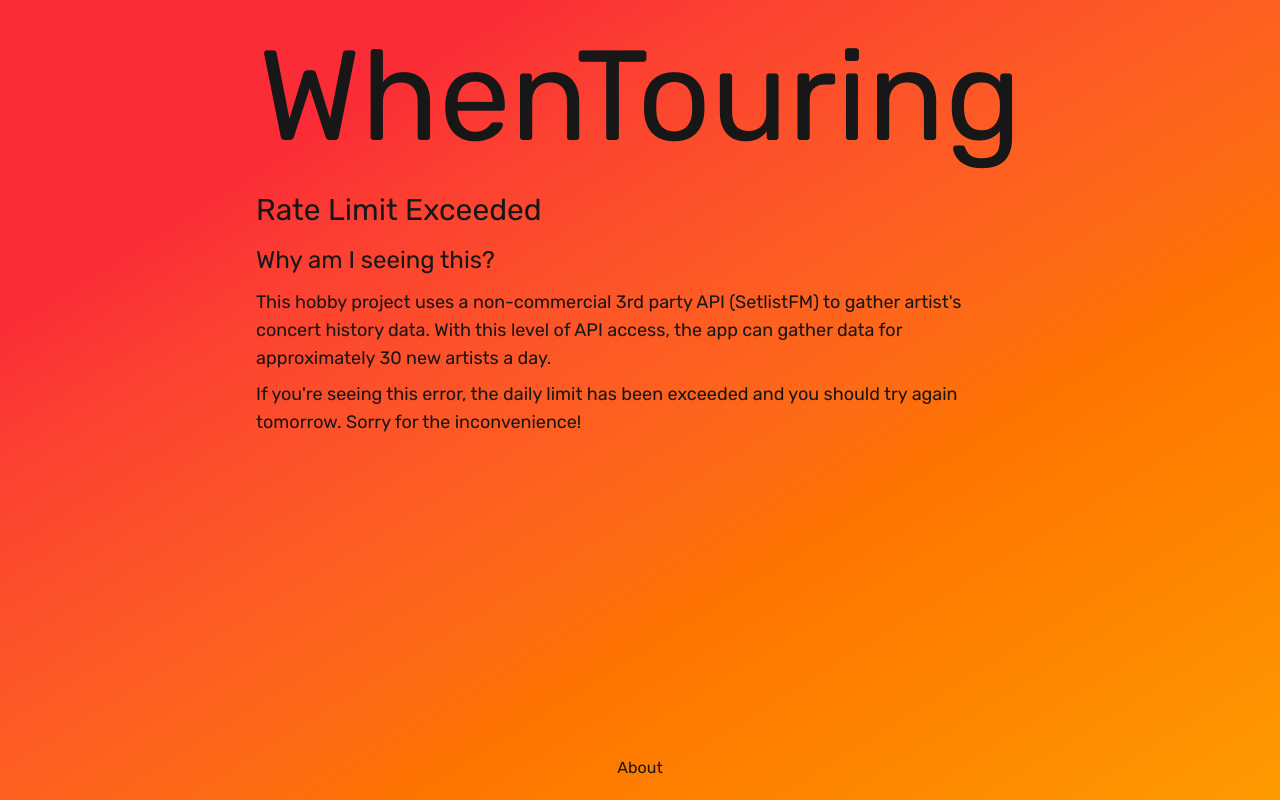
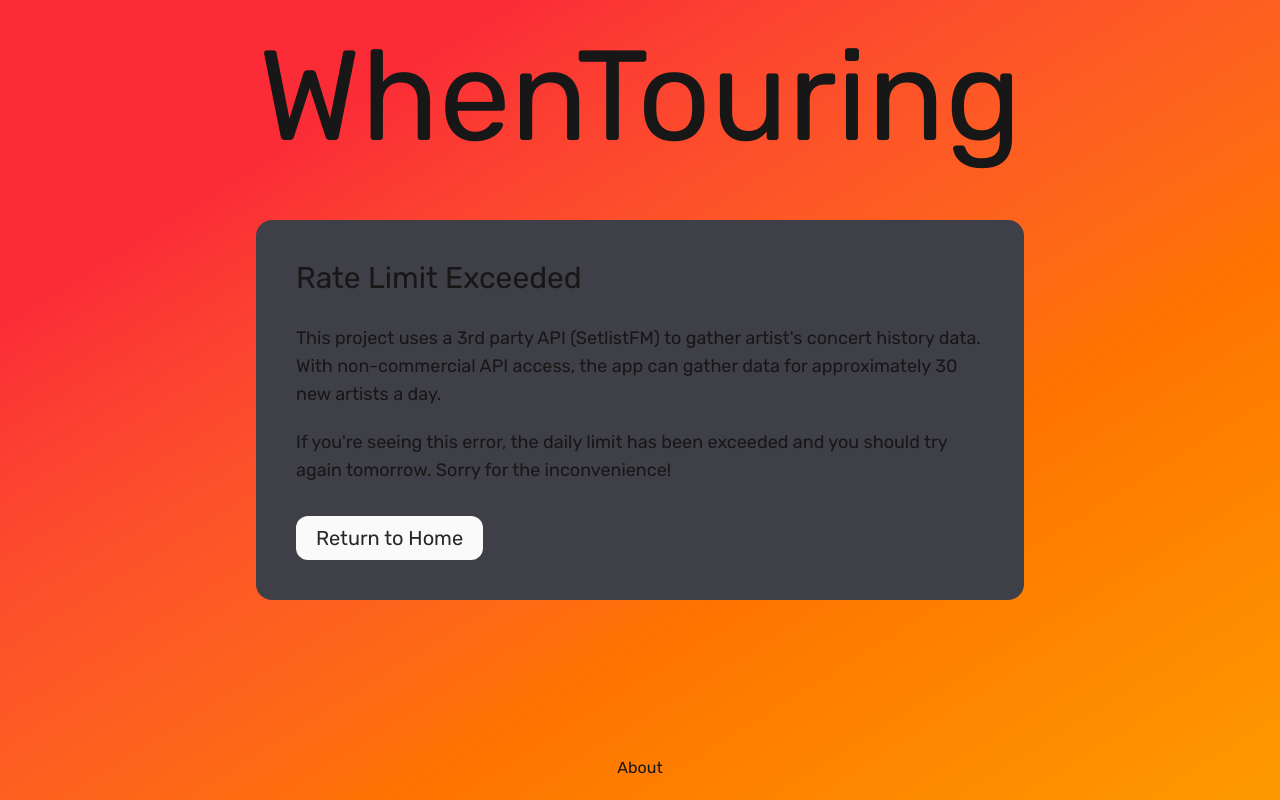
Before and after one commit to jparkes04/WhenTouring, a Next.js app: page /error429 in a window 1280 px wide. Built offline with nearby package versions, Linux system fonts and the light colour scheme.

Commit message:
Update error page UIs

```diff
--- a/src/pages/about.tsx
+++ b/src/pages/about.tsx
@@ -8,7 +8,7 @@ export default function About() {
             <InternalLink label="Home" href="/"/>
             <div className="flex justify-center">
                 <div className="bg-zinc-700 rounded-2xl mt-5 p-6 lg:p-10 w-full">
-                    <h2 className="text-xl lg:text-3xl mb-5 lg:mb-7">
+                    <h2 className="text-xl lg:text-3xl mb-4 lg:mb-7">
                         About
                     </h2>
 
@@ -21,7 +21,7 @@ export default function About() {
                         The predictions are generated by Gemini and only take into account historical data.
                         Data is cached in MongoDB for up to 3 days which might mean that recent events are not accounted for.
                     </p>
-                    <p className="text-sm lg:text-lg mb-5 lg:mb-9">
+                    <p className="text-sm lg:text-lg mb-6 lg:mb-9">
                         You can view the source code on GitHub. If you liked this app, you can support me on Ko-Fi. Thank you!
                     </p>
 
--- a/src/pages/error404.tsx
+++ b/src/pages/error404.tsx
@@ -2,14 +2,22 @@ import InternalLink from "@/components/InternalLink";
 
 export default function Error429() {
   return (
-    <main>
-      <h1 className="text-2xl lg:text-3xl mb-4">Artist Not Found</h1>
+    <>
+        <div className="mt-10"></div>
+        <div className="flex justify-center">
+            <div className="bg-zinc-700 rounded-2xl mt-5 p-6 lg:p-10 w-full">
+                <h2 className="text-xl lg:text-3xl mb-4 lg:mb-7">
+                    Artist Not Found
+                </h2>
 
-      <p className="text-md lg:text-lg mb-5 lg:mb-7">
-        We were unable to find the artist that you searched for.
-      </p>
+                <p className="text-sm lg:text-lg mb-7 lg:mb-10">
+                  We were unable to find the artist that you searched for.
+                </p>
 
-      <InternalLink label="Return to Home" href="/"/>
-    </main>
+            <InternalLink label="Return to Home" href="/"/>
+            <div className="mb-2"></div>
+            </div>
+        </div>
+    </>
   )
 }
--- a/src/pages/error429.tsx
+++ b/src/pages/error429.tsx
@@ -1,19 +1,29 @@
+import InternalLink from "@/components/InternalLink";
+
 export default function Error429() {
   return (
-    <main>
-      <h1 className="text-2xl lg:text-3xl mb-4">Rate Limit Exceeded</h1>
+    <>
+        <div className="mt-10"></div>
+        <div className="flex justify-center">
+            <div className="bg-zinc-700 rounded-2xl mt-5 p-6 lg:p-10 w-full">
+                <h2 className="text-xl lg:text-3xl mb-4 lg:mb-7">
+                    Rate Limit Exceeded
+                </h2>
 
-      <h3 className="text-xl lg:text-2xl mb-3">Why am I seeing this?</h3>
+                <p className="text-sm lg:text-lg mb-3 lg:mb-5">
+                  This project uses a 3rd party API (SetlistFM) to gather artist&apos;s concert history data.
+                  With non-commercial API access, the app can gather data for approximately 30 new artists a day.
+                </p>
 
-      <p className="text-md lg:text-lg mb-2">
-        This hobby project uses a non-commercial 3rd party API (SetlistFM) to gather artist&apos;s concert history data.
-        With this level of API access, the app can gather data for approximately 30 new artists a day.
-      </p>
+                <p className="text-sm lg:text-lg mb-7 lg:mb-10">
+                  If you&apos;re seeing this error, the daily limit has been exceeded and you should try again tomorrow.
+                  Sorry for the inconvenience!
+                </p>
 
-      <p className="text-md lg:text-lg mb-2">
-        If you&apos;re seeing this error, the daily limit has been exceeded and you should try again tomorrow.
-        Sorry for the inconvenience!
-      </p>
-    </main>
+            <InternalLink label="Return to Home" href="/"/>
+            <div className="mb-2"></div>
+            </div>
+        </div>
+    </>
   )
 }
```
